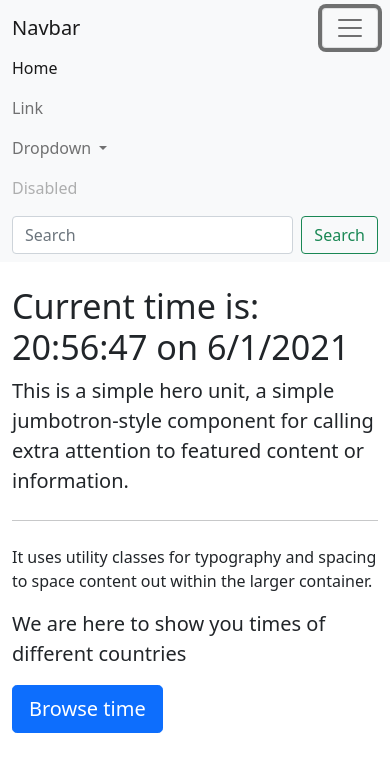
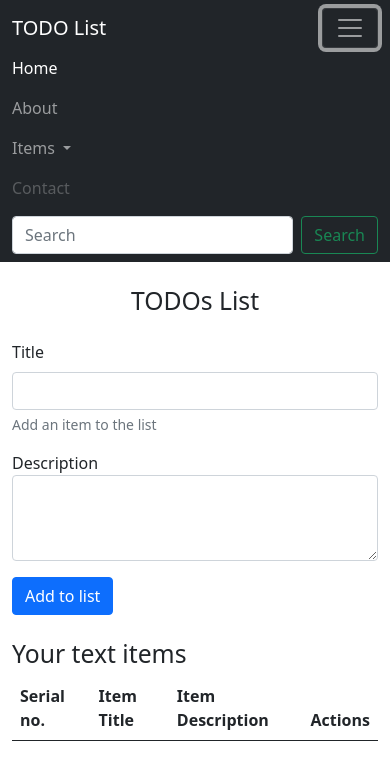
Before and after one commit to Mouli-m/Projects, a plain HTML site: page index.html in a window 390 px wide. Both pictures are taken after a click on the button "Toggle navigation". Drawn offline with nearby package versions, Linux system fonts and the light colour scheme.

Commit message:
TODO-list

```diff
--- a/index.html
+++ b/index.html
@@ -1,31 +1,26 @@
 <!doctype html>
 <html lang="en">
+
 <head>
     <!-- Required meta tags -->
     <meta charset="utf-8">
     <meta name="viewport" content="width=device-width, initial-scale=1">
 
     <!-- Bootstrap CSS -->
-    <link href="https://cdn.jsdelivr.net/npm/bootstrap@5.0.1/dist/css/bootstrap.min.css" rel="stylesheet" integrity="sha384-+0n0xVW2eSR5OomGNYDnhzAbDsOXxcvSN1TPprVMTNDbiYZCxYbOOl7+AMvyTG2x" crossorigin="anonymous">
+    <link href="https://cdn.jsdelivr.net/npm/bootstrap@5.0.1/dist/css/bootstrap.min.css" rel="stylesheet"
+        integrity="sha384-+0n0xVW2eSR5OomGNYDnhzAbDsOXxcvSN1TPprVMTNDbiYZCxYbOOl7+AMvyTG2x" crossorigin="anonymous">
 
-    <title>Hello, world!</title>
-    <script>
-    let a;
-    let date;
-    let time;
-    setInterval(() => {
-      a = new Date();
-     time = a.getHours() + ':'+ a.getMinutes() + ':' +a.getSeconds();
-     date = a.toLocaleDateString();
-    document.getElementById('time').innerHTML= time + " on " + date;
-  }, 1000);
-    </script>
+    <title>TODO List</title>
 </head>
+
 <body>
-    <nav class="navbar navbar-expand-lg navbar-light bg-light">
+
+    <nav class="navbar navbar-expand-lg navbar-dark bg-dark">
         <div class="container-fluid">
-        <a class="navbar-brand" href="#">Navbar</a>
-        <button class="navbar-toggler" type="button" data-bs-toggle="collapse" data-bs-target="#navbarSupportedContent" aria-controls="navbarSupportedContent" aria-expanded="false" aria-label="Toggle navigation">
+            <a class="navbar-brand" href="#">TODO List</a>
+            <button class="navbar-toggler" type="button" data-bs-toggle="collapse"
+                data-bs-target="#navbarSupportedContent" aria-controls="navbarSupportedContent" aria-expanded="false"
+                aria-label="Toggle navigation">
                 <span class="navbar-toggler-icon"></span>
             </button>
             <div class="collapse navbar-collapse" id="navbarSupportedContent">
@@ -34,21 +29,24 @@
                         <a class="nav-link active" aria-current="page" href="#">Home</a>
                     </li>
                     <li class="nav-item">
-              <a class="nav-link" href="#">Link</a>
+                        <a class="nav-link" href="#">About</a>
                     </li>
                     <li class="nav-item dropdown">
-              <a class="nav-link dropdown-toggle" href="#" id="navbarDropdown" role="button" data-bs-toggle="dropdown" aria-expanded="false">
-                Dropdown
+                        <a class="nav-link dropdown-toggle" href="#" id="navbarDropdown" role="button"
+                            data-bs-toggle="dropdown" aria-expanded="false">
+                            Items
                         </a>
                         <ul class="dropdown-menu" aria-labelledby="navbarDropdown">
                             <li><a class="dropdown-item" href="#">Action</a></li>
                             <li><a class="dropdown-item" href="#">Another action</a></li>
-                <li><hr class="dropdown-divider"></li>
+                            <li>
+                                <hr class="dropdown-divider">
+                            </li>
                             <li><a class="dropdown-item" href="#">Something else here</a></li>
                         </ul>
                     </li>
                     <li class="nav-item">
-              <a class="nav-link disabled" href="#" tabindex="-1" aria-disabled="true">Disabled</a>
+                        <a class="nav-link disabled" href="#" tabindex="-1" aria-disabled="true">Contact</a>
                     </li>
                 </ul>
                 <form class="d-flex">
@@ -58,29 +56,117 @@
             </div>
         </div>
     </nav>
+<div class="container">
+    <h2 class="text-center my-4">TODOs List</h2>
 
-    <div class="container my-4">
-      <div class="jumbotron">
-        <h1 class="display-4">Current time is: <span id="time"></span></h1>
-        <p class="lead">This is a simple hero unit, a simple jumbotron-style component for calling extra attention to featured content or information.</p>
-        <hr class="my-4">
-        <p>It uses utility classes for typography and spacing to space content out within the larger container.</p>
-        <p class="lead">
-          We are here to show you times of different countries
-        </p>
-        <a class="btn btn-primary btn-lg" href="#" role="button">Browse time</a>
+  <div class="mb-3">
+    <label for="title" class="form-label">Title</label>
+    <input type="text" class="form-control" id="title" aria-describedby="emailHelp">
+    <div id="emailHelp" class="form-text">Add an item to the list</div>
+  </div>
+
+  <div class="form-group">
+    <label for="description">Description</label>
+    <textarea class="form-control" id="description" rows="3"></textarea>
+  </div>
+
+  <button type="submit" id = "add" class="btn btn-primary mt-3">Add to list</button>
+
+<div id="items" class ="my-4">
+    <h2>Your text items</h2>
+    <table class="table">
+        <thead>
+          <tr>
+            <th scope="col">Serial no.</th>
+            <th scope="col">Item Title</th>
+            <th scope="col">Item Description</th>
+            <th scope="col">Actions</th>
+
+          </tr>
+        </thead>
+        <tbody id ="tablebody">
+          <tr>
+            <th scope="row">1</th>
+            <td>This is an area</td>
+            <td>Another area</td>
+            <td><button class="btn btn-sm btn-primary">Delete</button>
+            </td>
+          </tr>
+
+        </tbody >
+      </table>
 </div>
 </div>
-
     <!-- Optional JavaScript; choose one of the two! -->
 
     <!-- Option 1: Bootstrap Bundle with Popper -->
-    <script src="https://cdn.jsdelivr.net/npm/bootstrap@5.0.1/dist/js/bootstrap.bundle.min.js" integrity="sha384-gtEjrD/SeCtmISkJkNUaaKMoLD0//ElJ19smozuHV6z3Iehds+3Ulb9Bn9Plx0x4" crossorigin="anonymous"></script>
+    <script src="https://cdn.jsdelivr.net/npm/bootstrap@5.0.1/dist/js/bootstrap.bundle.min.js"
+        integrity="sha384-gtEjrD/SeCtmISkJkNUaaKMoLD0//ElJ19smozuHV6z3Iehds+3Ulb9Bn9Plx0x4"
+        crossorigin="anonymous"></script>
 
     <!-- Option 2: Separate Popper and Bootstrap JS -->
     <!--
     <script src="https://cdn.jsdelivr.net/npm/@popperjs/core@2.9.2/dist/umd/popper.min.js" integrity="sha384-IQsoLXl5PILFhosVNubq5LC7Qb9DXgDA9i+tQ8Zj3iwWAwPtgFTxbJ8NT4GN1R8p" crossorigin="anonymous"></script>
     <script src="https://cdn.jsdelivr.net/npm/bootstrap@5.0.1/dist/js/bootstrap.min.js" integrity="sha384-Atwg2Pkwv9vp0ygtn1JAojH0nYbwNJLPhwyoVbhoPwBhjQPR5VtM2+xf0Uwh9KtT" crossorigin="anonymous"></script>
     -->
+    <script>
+        function getandupdate(){
+            console.log("Updating List...")
+            tit = document.getElementById('title').value;
+            desc = document.getElementById('description').value;
+            if( localStorage.getItem('itemsJson')== null){
+                itemJsonarray= [];
+                itemJsonarray.push([tit,desc]);
+                localStorage.setItem('itemsJson',JSON.stringify(itemJsonarray));
+            }
+            else
+            {
+                itemJsonarraystr = localStorage.getItem('itemsJson')
+                itemJsonarray = JSON.parse(itemJsonarraystr);
+                itemJsonarray.push([tit,desc]);
+                localStorage.setItem('itemsJson',JSON.stringify(itemJsonarray));
+            }
+            update();
+        }
+        function update(){
+            if( localStorage.getItem('itemsJson')== null){
+                itemJsonarray= [];
+                localStorage.setItem('itemsJson',JSON.stringify(itemJsonarray));
+            }
+            else
+            {
+                itemJsonarraystr = localStorage.getItem('itemsJson')
+                itemJsonarray = JSON.parse(itemJsonarraystr);
+
+            }
+
+            let tablebody = document.getElementById("tablebody");
+            let str= "";
+            itemJsonarray.forEach((element, index) => {
+                str += `
+                <tr>
+            <th scope="row">${index + 1}</th>
+            <td>${element[0]}</td>
+            <td>${element[1]}</td>
+            <td><button class="btn btn-sm btn-primary" onclick ="deleted(${index})">Delete</button>
+            </td>
+          </tr>
+                `;
+            });
+            tablebody.innerHTML = str;
+        }
+        add = document.getElementById("add");
+        add.addEventListener("click", getandupdate)
+        update();
+        function deleted(itemindex){
+        console.log("Delete",itemindex)
+        itemJsonarraystr = localStorage.getItem('itemsJson')
+        itemJsonarray = JSON.parse(itemJsonarraystr);
+        itemJsonarray.splice(itemindex,1);
+        localStorage.setItem('itemsJson',JSON.stringify(itemJsonarray));
+        update();
+        }
+    </script>
 </body>
+
 </html>
```
Lines whose indentation alone changed are shown as unchanged.
